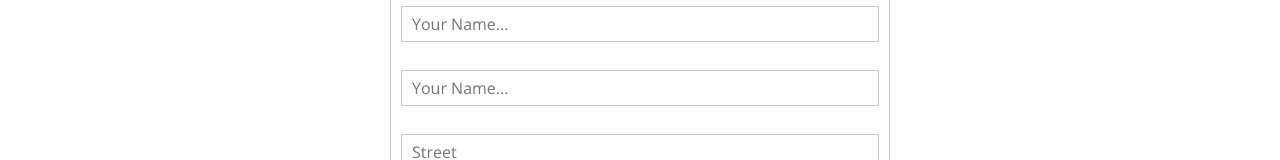
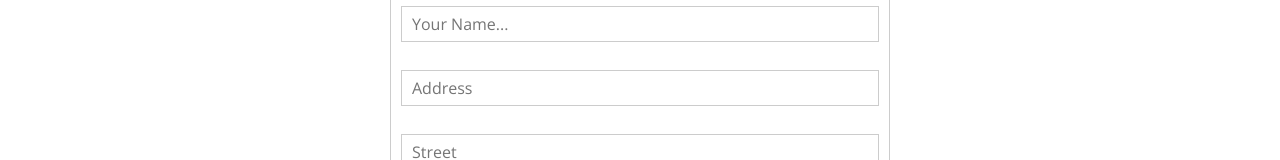
Before and after one commit to cu4nt0m/burgersphere, a React (Create React App) app: page /checkout in a window 1280 px wide. Both pictures are taken after a click on the button "CONTINUE". Shown: the part 596-756 px from the top of the page. Built offline with nearby package versions, Linux system fonts and the light colour scheme.

Commit message:
:zap: this is test

```diff
--- a/src/components/UI/Input/Input.js
+++ b/src/components/UI/Input/Input.js
@@ -3,18 +3,23 @@
 
 const input = (props) => {
     let inputElement = null;
+    const inputClasses = [classes.InputElement];
+
+    if(props.invalid && props.shouldValidate && props.touched) {
+        inputClasses.push(classes.Invalid);
+    }
 
     switch(props.elementType) {
         case ('input'):
             inputElement = <input
-                className={classes.InputElement}
+                className={inputClasses.join(' ')}
                 {...props.elementConfig}
                 value={props.value}
                 onChange={props.changed}/>;
             break;
         case ('textarea'):
             inputElement = <textarea
-                className={classes.InputElement}
+                className={inputClasses.join(' ')}
                 {...props.elementConfig}
                 value={props.value}
                 onChange={props.changed}/>;
@@ -22,26 +27,22 @@
         case ('select'):
             inputElement = (
                 <select
-                    className={classes.InputElement}
+                    className={inputClasses.join(' ')}
                     value={props.value}
                     onChange={props.changed}>
                     {props.elementConfig.options.map(option => {
                         return <option key={option.value}>{option.displayValue}</option>;
                     })}
-
                 </select>
                 );
-
-
             break;
         default:
             inputElement = <input
-                className={classes.InputElement}
+                className={inputClasses.join(' ')}
                 {...props.elementConfig}
                 value={props.value}/>
             break;
     }
-
     return(
         <div className={classes.Input}>
             <label className={classes.Label}>{props.label}</label>
--- a/src/components/UI/Input/Input.module.css
+++ b/src/components/UI/Input/Input.module.css
@@ -25,3 +25,8 @@
   outline: none;
   background-color: rgb(230, 227, 227);
 }
+
+.Invalid {
+  border: 1px solid red;
+  background-color: salmon;
+}
--- a/src/containers/Checkout/ContactData/ContactData.js
+++ b/src/containers/Checkout/ContactData/ContactData.js
@@ -16,15 +16,25 @@
                     type: 'text',
                     placeholder: 'Your Name...'
                 },
-                value: ''
+                value: '',
+                validation: {
+                    required: true
+                },
+                valid: false,
+                touched: false
             },
             address: {
                 elementType: 'input',
                 elementConfig: {
                     type: 'text',
-                    placeholder: 'Your Name...'
+                    placeholder: 'Address'
                 },
-                value: ''
+                value: '',
+                validation: {
+                    required: true
+                },
+                valid: false,
+                touched: false
             },
             street: {
                 elementType: 'input',
@@ -32,7 +42,12 @@
                     type: 'text',
                     placeholder: 'Street'
                 },
-                value: ''
+                value: '',
+                validation: {
+                    required: true
+                },
+                valid: false,
+                touched: false
             },
             zipcode: {
                 elementType: 'input',
@@ -40,7 +55,14 @@
                     type: 'text',
                     placeholder: 'ZIP code'
                 },
-                value: ''
+                value: '',
+                validation: {
+                    required: true,
+                    minLength: 5,
+                    maxLength: 5
+                },
+                valid: false,
+                touched: false
             },
             country: {
                 elementType: 'input',
@@ -48,7 +70,12 @@
                     type: 'text',
                     placeholder: 'Country'
                 },
-                value: ''
+                value: '',
+                validation: {
+                    required: true
+                },
+                valid: false,
+                touched: false
             },
             email: {
                 elementType: 'input',
@@ -56,7 +83,12 @@
                     type: 'email',
                     placeholder: 'Email'
                 },
-                value: ''
+                value: '',
+                validation: {
+                    required: true
+                },
+                valid: false,
+                touched: false
             },
             deliveryMethod: {
                 elementType: 'select',
@@ -97,6 +129,24 @@
             });
     }
 
+    checkValidity(value, rules) {
+        let isValid = true;
+
+        if (rules.required ) {
+            isValid = value.trim() !== '' && isValid;
+        }
+
+        if (rules.minLength) {
+            isValid = value.length >= rules.minLength && isValid;
+        }
+
+        if (rules.maxLength) {
+            isValid = value.length <= rules.maxLength && isValid;
+        }
+
+        return isValid;
+    }
+
     inputChangedHandler = (event, inputIdentifier) => {
         const cloneOrderForm = {
             ...this.state.orderForm
@@ -106,7 +156,11 @@
         }
 
         cloneElementForm.value = event.target.value;
+        cloneElementForm.valid = this.checkValidity(cloneElementForm.value, cloneElementForm.validation)
+        cloneElementForm.touched = true;
         cloneOrderForm[inputIdentifier] = cloneElementForm;
+
+        console.log(cloneElementForm);
 
         this.setState({
             orderForm: cloneOrderForm
@@ -129,6 +183,9 @@
                         elementType={formElement.config.elementType}
                         elementConfig={formElement.config.elementConfig}
                         value={formElement.config.value}
+                        invalid={!formElement.config.valid}
+                        shouldValidate={formElement.config.validation}
+                        touched={formElement.config.touched}
                         changed={(event) => this.inputChangedHandler(event, formElement.id)}/>
                 ))}
                 <Button btnType="Success">ORDER</Button>
```
Also changed, not shown: 7 other files (tests, documents, lock files or other folders).
